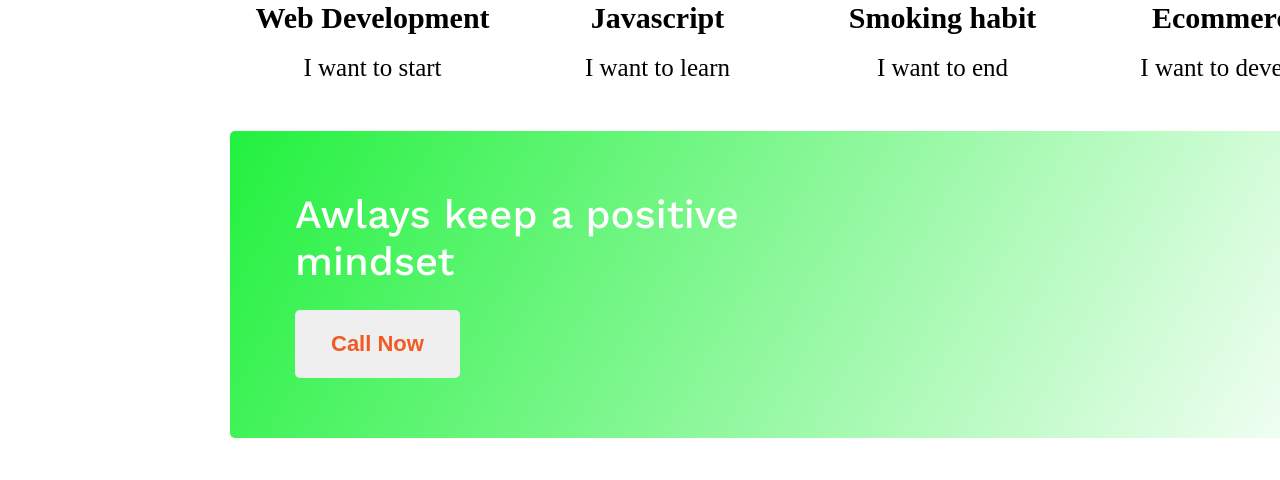
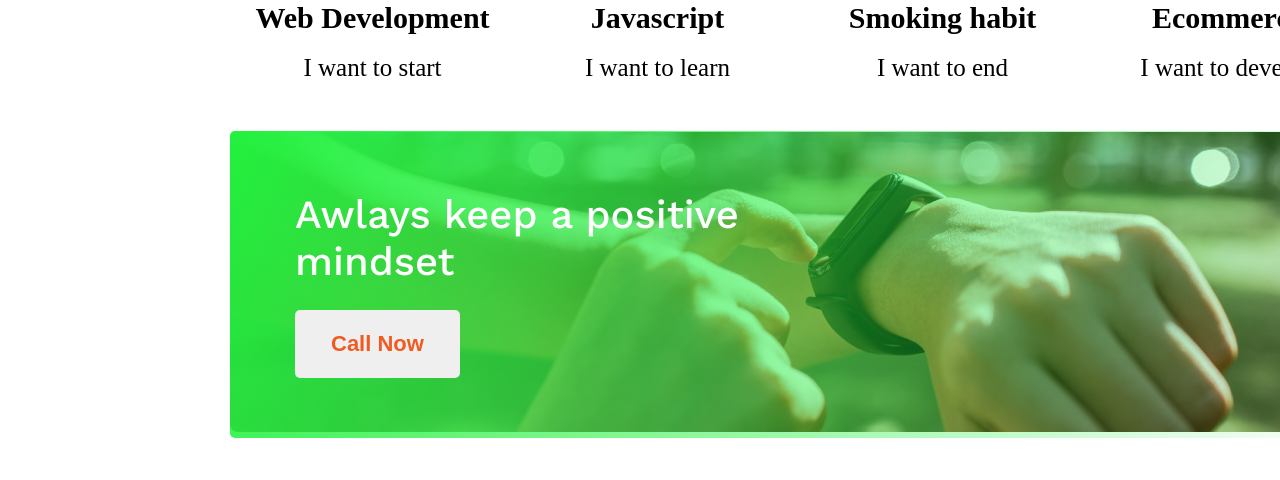
Before and after one commit to abukawsar45/my-first-assignment, a plain HTML site: page index.html in a window 1280 px wide. Shown: the part 1980-2460 px from the top of the page. Drawn offline with nearby package versions, Linux system fonts and the light colour scheme.

Commit message:
add bg image

```diff
--- a/style/style.css
+++ b/style/style.css
@@ -177,7 +177,7 @@ ul li{
           width: 1140px; */
 
           image-resolution: 1140 300px;
-          background-image : linear-gradient(120deg,#22f13e 0%, rgba(180, 54, 8, 0)100%);
+          background-image : linear-gradient(120deg,#22f13e 0%, rgba(180, 54, 8, 0)100%),url(../images/watch.png);
 
          border-radius: 5px;
          /* margin: 0 20px; */
```
